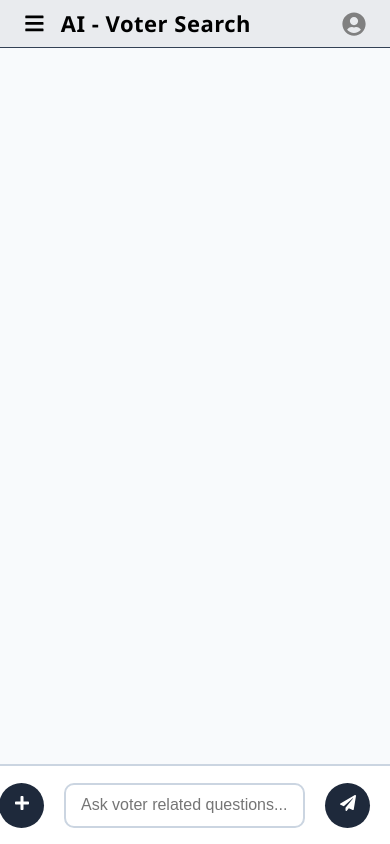
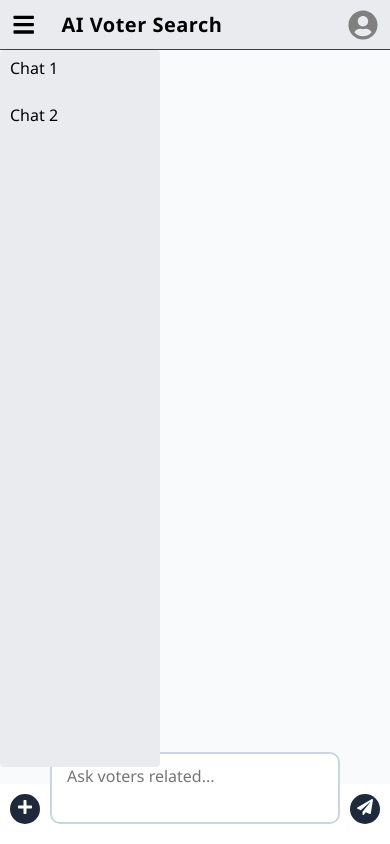
Before and after one commit to chandrasekhar154/votersearch-ui, a React (Vite) app: page /chat in a window 390 px wide. Both pictures are taken after a click on the icon 34 px from the left and 23 px from the top of the page. Built offline with nearby package versions, Linux system fonts and the light colour scheme.

Commit message:
mobile view changes

```diff
--- a/src/components/ChatPanel/ChatPanel.css
+++ b/src/components/ChatPanel/ChatPanel.css
@@ -21,12 +21,12 @@
 
 .chat-input-section {
   height: 80px;
-  border-top: 2px solid #cbd5e1;
+  /* border-top: 2px solid #cbd5e1; */
 
   display: flex;
-  align-items: center;
+  align-items: flex-end;
 
-  padding: 0 20px;
+  padding: 10 20px;
   gap: 20px;
   background-color: white;
 }
@@ -45,11 +45,19 @@
 
 .chat-input {
   flex: 1;
-  height: 45px;
+  min-height: 45px;
+  max-height: 80px;
+  resize: none;
+  overflow-y: auto;
   border: 2px solid #cbd5e1;
   border-radius: 10px;
-  padding: 0 15px;
+  padding: 10px 15px;
   font-size: 16px;
+
+  line-height: 1.5;
+  outline: none;
+
+  font-family: inherit;
 }
 
 .chat-input:focus {
@@ -91,3 +99,24 @@
 .assistant-row {
   justify-content: flex-start;
 }
+
+@media screen and (max-width: 768px) {
+  .chat-input-section {
+    height: 60px;
+    gap: 10px;
+  }
+
+  .upload-button,
+  .send-button {
+    height: 30px;
+    width: 30px;
+  }
+
+  .message-row {
+    padding: 0 0;
+  }
+
+  .chat-input-section {
+    padding: 20px 10px;
+  }
+}
--- a/src/components/ChatPanel/ChatPanel.tsx
+++ b/src/components/ChatPanel/ChatPanel.tsx
@@ -3,16 +3,16 @@ import "./ChatPanel.css";
 import { useEffect, useRef, useState } from "react";
 import type { ChatMessage } from "../../types/chat";
 import { streamChatResponse } from "../../types/chatService";
+import { generateId } from "../../utils/generateId";
 
 export default function ChatPanel() {
   const [prompt, setPrompt] = useState<string>("");
   const [messages, setMessages] = useState<ChatMessage[]>([]);
-
   const [sessionId, setSessionId] = useState<string | null>(null);
-
   const [loading, setLoading] = useState<boolean>(false);
 
   const messagesEndRef = useRef<HTMLDivElement | null>(null);
+  const textareaRef = useRef<HTMLTextAreaElement | null>(null);
 
   function scrollToBottom() {
     messagesEndRef.current?.scrollIntoView({
@@ -30,12 +30,12 @@ export default function ChatPanel() {
     }
 
     const userMessage: ChatMessage = {
-      id: crypto.randomUUID(),
+      id: generateId(),
       type: "user",
       content: prompt,
     };
 
-    const assistantMessageId = crypto.randomUUID();
+    const assistantMessageId = generateId();
 
     const assistantMessage: ChatMessage = {
       id: assistantMessageId,
@@ -76,6 +76,7 @@ export default function ChatPanel() {
           setLoading(false);
         },
 
+        // eslint-disable-next-line @typescript-eslint/no-explicit-any
         onError: (errorMessage: any) => {
           console.error(errorMessage);
 
@@ -89,10 +90,22 @@ export default function ChatPanel() {
     }
   }
 
-  function handleKeyDown(event: React.KeyboardEvent<HTMLInputElement>) {
-    if (event.key === "Enter") {
+  function handleKeyDown(event: React.KeyboardEvent<HTMLTextAreaElement>) {
+    if (event.key === "Enter" && !event.shiftKey) {
+      event.preventDefault();
+
       handleSendPrompt();
     }
+  }
+
+  function handlePromptChange(event: React.ChangeEvent<HTMLTextAreaElement>) {
+    const textarea = event.target;
+
+    setPrompt(textarea.value);
+
+    textarea.style.height = "auto";
+
+    textarea.style.height = `${textarea.scrollHeight}px`;
   }
 
   return (
@@ -123,13 +136,13 @@ export default function ChatPanel() {
         <button className="upload-button">
           <FaPlus />
         </button>
-        <input
-          type="text"
+        <textarea
+          ref={textareaRef}
           value={prompt}
-          onChange={(e) => setPrompt(e.target.value)}
+          onChange={handlePromptChange}
+          placeholder="Ask voters related..."
+          className="chat-input"
           onKeyDown={handleKeyDown}
-          placeholder="Ask voter related questions..."
-          className="chat-input"
         />
 
         <button
--- a/src/components/SideBar/SideBar.css
+++ b/src/components/SideBar/SideBar.css
@@ -10,7 +10,7 @@
   border-radius: 8px;
 }
 
-.sidebar-container.collapsed {
+.sidebar-container.open {
   width: 60px;
   border-radius: 4px;
 }
@@ -34,3 +34,48 @@
 .sidebar-chat-item:hover {
   background-color: #ccc8c8;
 }
+
+.sidebar-backdrop {
+  display: none;
+}
+
+@media screen and (max-width: 768px) {
+  .sidebar-container {
+    position: fixed;
+    top: 50px;
+    left: 0;
+    width: 160px;
+    height: 85%;
+    z-index: 1001;
+    transform: translateX(-100%);
+    transition: transform 0.3s ease;
+  }
+
+  .sidebar-container.open {
+    transform: translateX(0);
+    width: 160px;
+  }
+
+  .sidebar-backdrop {
+    display: block;
+    position: fixed;
+    top: 50px;
+
+    width: 100%;
+    height: 85%;
+
+    opacity: 0;
+    visibility: hidden;
+
+    transition:
+      opacity 0.3s ease,
+      visibility 0.3s ease;
+
+    z-index: 1000;
+  }
+
+  .sidebar-backdrop.active {
+    opacity: 1;
+    visibility: visible;
+  }
+}
--- a/src/components/SideBar/SideBar.tsx
+++ b/src/components/SideBar/SideBar.tsx
@@ -1,20 +1,26 @@
 import "./SideBar.css";
 
 interface ISideBarProps {
-  isCollapsed: boolean;
+  isOpen: boolean;
+  closeSidebar: () => void;
 }
 
-export default function SideBar({ isCollapsed }: ISideBarProps) {
+export default function SideBar({ isOpen, closeSidebar }: ISideBarProps) {
   return (
-    <div
-      className={
-        isCollapsed ? "sidebar-container collapsed" : "sidebar-container"
-      }
-    >
-      <div className="sidebar-chatlist">
-        <div className="sidebar-chat-item">{!isCollapsed && "Chat 1"}</div>
-        <div className="sidebar-chat-item">{!isCollapsed && "Chat 2"}</div>
+    <>
+      {/* Mobile Backdrop */}
+      <div
+        className={isOpen ? "sidebar-backdrop active" : "sidebar-backdrop"}
+        onClick={closeSidebar}
+      />
+
+      <div className={isOpen ? "sidebar-container open" : "sidebar-container"}>
+        <div className="sidebar-chat-list">
+          <div className="sidebar-chat-item">Chat 1</div>
+
+          <div className="sidebar-chat-item">Chat 2</div>
+        </div>
       </div>
-    </div>
+    </>
   );
 }
--- a/src/components/TopBar/TopBar.css
+++ b/src/components/TopBar/TopBar.css
@@ -65,3 +65,41 @@
 .menu-icon {
   cursor: pointer;
 }
+
+.mobile-title {
+  display: none;
+}
+
+@media screen and (max-width: 768px) {
+  .top-panel {
+    height: 50px;
+    padding: 0 12px;
+  }
+
+  .top-panel-left-section {
+    gap: 26px;
+  }
+
+  .menu-icon {
+    font-size: 18px;
+  }
+
+  .top-panel-title {
+    font-size: 20px;
+  }
+
+  .user-icon {
+    font-size: 20px;
+  }
+
+  .user-dropdown {
+    width: 80px;
+  }
+  .desktop-title {
+    display: none;
+  }
+
+  .mobile-title {
+    display: inline;
+  }
+}
--- a/src/components/TopBar/TopBar.tsx
+++ b/src/components/TopBar/TopBar.tsx
@@ -44,7 +44,10 @@ export default function TopBar({ toggleSideBar }: ITopBarProps) {
     <div className="top-panel">
       <div className="top-panel-left-section">
         <FaBars className="menu-icon" onClick={toggleSideBar} size={"1.3em"} />
-        <div className="top-panel-title">AI - Voter Search</div>
+        <div className="top-panel-title">
+          <span className="desktop-title">AI - Voter Search</span>
+          <span className="mobile-title">AI Voter Search</span>
+        </div>
       </div>
       <div className="top-panel-user-section" ref={dropdownRef}>
         <FaUserCircle
--- a/src/layouts/MainLayout.css
+++ b/src/layouts/MainLayout.css
@@ -2,7 +2,7 @@
   display: flex;
   flex-direction: column;
   width: 100%;
-  height: 100vh;
+  height: 100dvh;
 }
 
 .main-layout-body {
--- a/src/layouts/MainLayout.tsx
+++ b/src/layouts/MainLayout.tsx
@@ -2,21 +2,24 @@ import { useState } from "react";
 import ChatPanel from "../components/ChatPanel/ChatPanel";
 import SideBar from "../components/SideBar/SideBar";
 import TopBar from "../components/TopBar/TopBar";
-import './MainLayout.css'
+import "./MainLayout.css";
 
 export default function MainLayout() {
-
-	const [isSideBarCollapsed, setIsSideBarCollapsed] = useState<boolean>(false);
+  const [isSidebarOpen, setIsSidebarOpen] = useState(false);
 
   function toggleSideBar() {
-		setIsSideBarCollapsed(!isSideBarCollapsed);
+    setIsSidebarOpen((prev) => !prev);
+  }
+
+  function closeSidebar() {
+    setIsSidebarOpen(false);
   }
 
   return (
     <div className="main-layout-container">
       <TopBar toggleSideBar={toggleSideBar} />
       <div className="main-layout-body">
-				<SideBar isCollapsed={isSideBarCollapsed} />
+        <SideBar isOpen={isSidebarOpen} closeSidebar={closeSidebar} />
         <ChatPanel />
       </div>
     </div>
--- /dev/null
+++ b/src/utils/generateId.ts
@@ -0,0 +1,10 @@
+export function generateId(): string {
+  if (
+    typeof crypto !== "undefined" &&
+    typeof crypto.randomUUID === "function"
+  ) {
+    return crypto.randomUUID();
+  }
+
+  return Date.now().toString() + Math.random().toString(36).substring(2, 9);
+}
--- a/vite.config.ts
+++ b/vite.config.ts
@@ -1,10 +1,12 @@
-import { defineConfig } from 'vite'
-import react from '@vitejs/plugin-react'
+import { defineConfig } from "vite";
+import react from "@vitejs/plugin-react";
 
 // https://vite.dev/config/
 export default defineConfig({
   plugins: [react()],
   server: {
-    open: true
-  }
-})
+    host: "0.0.0.0",
+    port: 5173,
+    open: true,
+  },
+});
```
Lines whose indentation alone changed are shown as unchanged.
